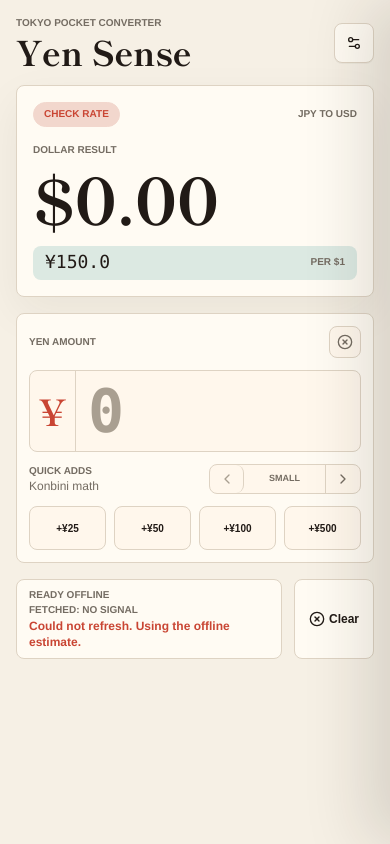
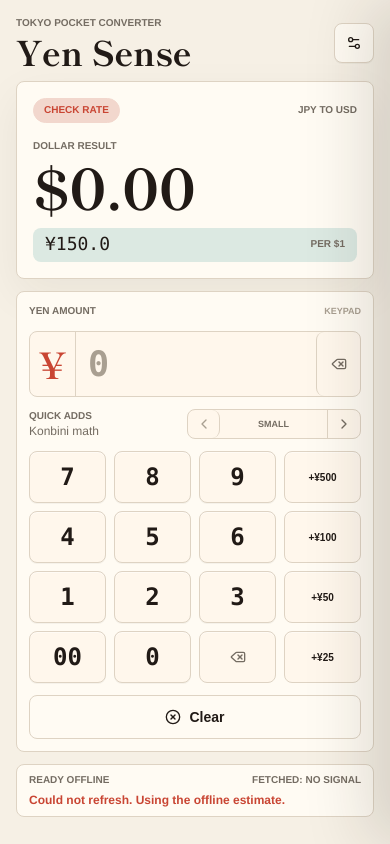
Before and after one commit to gjohnsx/nextjs-pwa-template, a Next.js app: page / in a window 390 px wide. Built offline with nearby package versions, Linux system fonts and the light colour scheme; no server answers; a web font is replaced by a local one.

Commit message:
Make yen entry calculator-style

```diff
--- a/components/yensense/yen-sense-app.tsx
+++ b/components/yensense/yen-sense-app.tsx
@@ -1,13 +1,9 @@
 "use client";
 
 import {
-  type MouseEvent as ReactMouseEvent,
-  type PointerEvent as ReactPointerEvent,
-  type TouchEvent as ReactTouchEvent,
   useCallback,
   useEffect,
   useMemo,
-  useRef,
   useState,
 } from "react";
 import {
@@ -17,6 +13,7 @@ import {
   ChevronRight,
   ChevronsRight,
   CircleX,
+  Delete,
   RefreshCw,
   RotateCcw,
   Settings2,
@@ -67,6 +64,16 @@ const STATUS_LABELS: Record<RateStatus, string> = {
   error: "Check rate",
 };
 
+const DIGIT_LIMIT = 9;
+const MAX_YEN_AMOUNT = 10 ** DIGIT_LIMIT - 1;
+
+const KEYPAD_ROWS = [
+  ["7", "8", "9", 500],
+  ["4", "5", "6", 100],
+  ["1", "2", "3", 50],
+  ["00", "0", "backspace", 25],
+] as const;
+
 function formatRateStatus({
   isManual,
   status,
@@ -96,6 +103,28 @@ function formatMetaDate(value: number | null) {
 
 function registerAppShell() {
   if (!("serviceWorker" in navigator)) {
+    return;
+  }
+
+  if (process.env.NODE_ENV !== "production") {
+    navigator.serviceWorker
+      .getRegistrations()
+      .then((registrations) =>
+        Promise.all(
+          registrations.map((registration) => registration.unregister()),
+        ),
+      )
+      .catch(() => {});
+
+    if ("caches" in window) {
+      caches
+        .keys()
+        .then((cacheNames) =>
+          Promise.all(cacheNames.map((cacheName) => caches.delete(cacheName))),
+        )
+        .catch(() => {});
+    }
+
     return;
   }
 
@@ -142,6 +171,16 @@ function ZineButton({
     >
       {children}
     </button>
+  );
+}
+
+function isEditableTarget(target: EventTarget | null) {
+  if (!(target instanceof HTMLElement)) {
+    return false;
+  }
+
+  return Boolean(
+    target.closest("input, textarea, select, [contenteditable='true']"),
   );
 }
 
@@ -473,14 +512,10 @@ function PracticePanel({
 }
 
 export function YenSenseApp() {
-  const inputRef = useRef<HTMLInputElement>(null);
-  const ignoreClickUntilRef = useRef(0);
-  const touchActionLockRef = useRef(0);
   const [yenInput, setYenInput] = useState("");
   const [drawerOpen, setDrawerOpen] = useState(false);
   const [drawerView, setDrawerView] = useState<DrawerView>("practice");
   const [quickSetIndex, setQuickSetIndex] = useState(0);
-  const [keyboardMode, setKeyboardMode] = useState(false);
   const rate = useYenRate();
   const yenAmount = parseYenInput(yenInput);
   const usdAmount = convertYenToUsd(yenAmount, rate.effectiveRate.yenPerUsd);
@@ -492,27 +527,50 @@ export function YenSenseApp() {
 
   useEffect(() => {
     registerAppShell();
-    window.setTimeout(() => inputRef.current?.focus(), 200);
   }, []);
 
-  useEffect(() => {
-    const viewport = window.visualViewport;
-    if (!viewport) {
-      return;
-    }
+  const appendYenDigits = useCallback((digits: string) => {
+    setYenInput((currentValue) => {
+      const currentDigits = currentValue.replace(/\D/g, "");
+      const nextDigits = `${currentDigits}${digits}`
+        .replace(/^0+(?=\d)/, "")
+        .slice(0, DIGIT_LIMIT);
+      const nextAmount = Number.parseInt(nextDigits, 10) || 0;
 
-    const syncKeyboardMode = () => {
-      setKeyboardMode(viewport.height < window.innerHeight * 0.78);
-    };
+      return formatYenInput(nextAmount);
+    });
+  }, []);
 
-    syncKeyboardMode();
-    viewport.addEventListener("resize", syncKeyboardMode);
-    viewport.addEventListener("scroll", syncKeyboardMode);
+  const backspaceYen = useCallback(() => {
+    setYenInput((currentValue) => {
+      const nextDigits = currentValue.replace(/\D/g, "").slice(0, -1);
+      const nextAmount = Number.parseInt(nextDigits, 10) || 0;
 
-    return () => {
-      viewport.removeEventListener("resize", syncKeyboardMode);
-      viewport.removeEventListener("scroll", syncKeyboardMode);
-    };
+      return formatYenInput(nextAmount);
+    });
+  }, []);
+
+  const addYen = useCallback((amount: number) => {
+    setYenInput((currentValue) => {
+      const nextValue = Math.min(
+        parseYenInput(currentValue) + amount,
+        MAX_YEN_AMOUNT,
+      );
+      return formatYenInput(nextValue);
+    });
+  }, []);
+
+  const clearYen = useCallback(() => {
+    setYenInput("");
+  }, []);
+
+  const stepQuickSet = useCallback((direction: -1 | 1) => {
+    setQuickSetIndex((currentIndex) =>
+      Math.min(
+        QUICK_AMOUNT_SETS.length - 1,
+        Math.max(0, currentIndex + direction),
+      ),
+    );
   }, []);
 
   useEffect(() => {
@@ -520,11 +578,38 @@ export function YenSenseApp() {
       if (event.key === "Escape") {
         setDrawerOpen(false);
       }
+
+      if (
+        drawerOpen ||
+        event.altKey ||
+        event.ctrlKey ||
+        event.metaKey ||
+        isEditableTarget(event.target)
+      ) {
+        return;
+      }
+
+      if (/^\d$/.test(event.key)) {
+        event.preventDefault();
+        appendYenDigits(event.key);
+        return;
+      }
+
+      if (event.key === "Backspace") {
+        event.preventDefault();
+        backspaceYen();
+        return;
+      }
+
+      if (event.key === "Delete") {
+        event.preventDefault();
+        clearYen();
+      }
     };
 
     window.addEventListener("keydown", handleKeyDown);
     return () => window.removeEventListener("keydown", handleKeyDown);
-  }, []);
+  }, [appendYenDigits, backspaceYen, clearYen, drawerOpen]);
 
   useEffect(() => {
     let startX = 0;
@@ -582,74 +667,10 @@ export function YenSenseApp() {
     };
   }, [drawerOpen]);
 
-  const addYen = useCallback((amount: number) => {
-    setYenInput((currentValue) => {
-      const nextValue = parseYenInput(currentValue) + amount;
-      return formatYenInput(nextValue);
-    });
-  }, []);
-
-  const clearYen = useCallback(() => {
-    setYenInput("");
-  }, []);
-
-  const focusYenInput = useCallback(() => {
-    inputRef.current?.focus({ preventScroll: true });
-  }, []);
-
-  const runActionWithoutMovingFocus = useCallback(
-    (action: () => void) => {
-      action();
-      focusYenInput();
-      window.requestAnimationFrame(focusYenInput);
-    },
-    [focusYenInput],
-  );
-
-  const runPreservingInputFocus = useCallback(
-    (
-      event:
-        | ReactMouseEvent<HTMLButtonElement>
-        | ReactPointerEvent<HTMLButtonElement>
-        | ReactTouchEvent<HTMLButtonElement>,
-      action: () => void,
-    ) => {
-      event.preventDefault();
-      event.stopPropagation();
-      const now = Date.now();
-      if (now < touchActionLockRef.current) {
-        return;
-      }
-      touchActionLockRef.current = now + 80;
-      ignoreClickUntilRef.current = Date.now() + 500;
-      runActionWithoutMovingFocus(action);
-    },
-    [runActionWithoutMovingFocus],
-  );
-
-  const runFallbackClick = useCallback(
-    (
-      event: ReactMouseEvent<HTMLButtonElement>,
-      action: () => void,
-    ) => {
-      event.preventDefault();
-      event.stopPropagation();
-      if (Date.now() < ignoreClickUntilRef.current) {
-        return;
-      }
-      runActionWithoutMovingFocus(action);
-    },
-    [runActionWithoutMovingFocus],
-  );
-
   return (
     <main className="relative min-h-dvh overflow-x-hidden bg-[var(--paper)] text-[var(--ink)]">
       <section className="mx-auto flex min-h-dvh w-full max-w-[540px] flex-col px-4 py-4 sm:px-6 sm:py-6">
-        <div
-          className={`grid flex-1 content-start gap-4 ${
-            keyboardMode ? "gap-3" : "sm:gap-5"
-          }`}
-        >
+        <div className="grid flex-1 content-start gap-3 sm:gap-4">
           <header className="flex items-center justify-between gap-3">
             <div className="min-w-0">
               <p className="zine-meta text-[10px] text-[var(--muted-ink)]">
@@ -685,9 +706,7 @@ export function YenSenseApp() {
               </p>
               <output
                 aria-live="polite"
-                className={`mt-2 block break-words font-serif font-extrabold leading-none text-[var(--ink)] ${
-                  keyboardMode ? "text-5xl" : "text-[64px] sm:text-[92px]"
-                }`}
+                className="mt-2 block break-words font-serif text-[56px] font-extrabold leading-[0.9] text-[var(--ink)] sm:text-[76px]"
               >
                 {formatUsd(usdAmount)}
               </output>
@@ -704,55 +723,36 @@ export function YenSenseApp() {
 
           <section className="grid gap-3 rounded-[8px] border border-[var(--line)] bg-[var(--panel)] p-3">
             <div className="flex items-center justify-between gap-2">
-              <label
-                htmlFor="yen-input"
-                className="zine-meta text-[10px] text-[var(--muted-ink)]"
-              >
+              <p className="zine-meta text-[10px] text-[var(--muted-ink)]">
                 Yen amount
-              </label>
-              <button
-                type="button"
-                aria-label="Clear yen amount"
-                title="Clear yen amount"
-                tabIndex={-1}
-                onMouseDown={(event) =>
-                  runPreservingInputFocus(event, clearYen)
-                }
-                onPointerDownCapture={(event) =>
-                  runPreservingInputFocus(event, clearYen)
-                }
-                onTouchStart={(event) =>
-                  runPreservingInputFocus(event, clearYen)
-                }
-                onClick={(event) => runFallbackClick(event, clearYen)}
-                className={`grid size-8 place-items-center rounded-[8px] border border-[var(--line)] bg-[var(--field)] text-[var(--muted-ink)] transition-colors hover:border-[var(--accent-pop)] hover:text-[var(--accent-pop)] ${
-                  keyboardMode ? "" : "sm:hidden"
-                }`}
-              >
-                <CircleX className="size-4" />
-              </button>
+              </p>
+              <span className="zine-meta text-[9px] text-[var(--faint-ink)]">
+                keypad
+              </span>
             </div>
 
-            <div className="grid grid-cols-[46px_1fr] overflow-hidden rounded-[8px] border border-[var(--line)] bg-[var(--field)]">
+            <div className="grid grid-cols-[46px_minmax(0,1fr)_44px] overflow-hidden rounded-[8px] border border-[var(--line)] bg-[var(--field)]">
               <span className="grid place-items-center border-r border-[var(--line)] font-serif text-4xl font-bold text-[var(--accent-pop)]">
                 ¥
               </span>
-              <input
-                ref={inputRef}
-                id="yen-input"
-                value={yenInput}
-                onChange={(event) => {
-                  const yen = parseYenInput(event.target.value);
-                  setYenInput(formatYenInput(yen));
-                }}
-                inputMode="numeric"
-                autoComplete="off"
-                autoCorrect="off"
-                placeholder="0"
-                className={`min-w-0 bg-transparent px-3 font-mono font-bold leading-none text-[var(--ink)] outline-none placeholder:text-[var(--faint-ink)] ${
-                  keyboardMode ? "h-16 text-5xl" : "h-20 text-6xl sm:text-7xl"
+              <output
+                id="yen-display"
+                aria-live="polite"
+                className={`flex h-16 min-w-0 items-center overflow-hidden px-3 font-mono text-[clamp(2rem,9vw,46px)] font-bold leading-none ${
+                  yenInput ? "text-[var(--ink)]" : "text-[var(--faint-ink)]"
                 }`}
-              />
+              >
+                {yenInput || "0"}
+              </output>
+              <button
+                type="button"
+                aria-label="Backspace yen amount"
+                title="Backspace"
+                onClick={backspaceYen}
+                className="grid place-items-center border-l border-[var(--line)] text-[var(--muted-ink)] transition-colors hover:bg-[var(--sage)] hover:text-[var(--ink)]"
+              >
+                <Delete className="size-4" />
+              </button>
             </div>
 
             <div className="grid grid-cols-[1fr_auto] gap-2">
@@ -764,41 +764,13 @@ export function YenSenseApp() {
                   {quickSet.note}
                 </p>
               </div>
-              <div className="grid grid-cols-[34px_82px_34px] overflow-hidden rounded-[8px] border border-[var(--line)] bg-[var(--field)]">
+              <div className="grid grid-cols-[32px_108px_32px] overflow-hidden rounded-[8px] border border-[var(--line)] bg-[var(--field)]">
                 <button
                   type="button"
                   aria-label="Use smaller quick amounts"
                   title="Smaller amounts"
                   disabled={quickSetIndex === 0}
-                  tabIndex={-1}
-                  onMouseDown={(event) =>
-                    runPreservingInputFocus(event, () =>
-                      setQuickSetIndex((currentIndex) =>
-                        Math.max(0, currentIndex - 1),
-                      ),
-                    )
-                  }
-                  onPointerDownCapture={(event) =>
-                    runPreservingInputFocus(event, () =>
-                      setQuickSetIndex((currentIndex) =>
-                        Math.max(0, currentIndex - 1),
-                      ),
-                    )
-                  }
-                  onTouchStart={(event) =>
-                    runPreservingInputFocus(event, () =>
-                      setQuickSetIndex((currentIndex) =>
-                        Math.max(0, currentIndex - 1),
-                      ),
-                    )
-                  }
-                  onClick={(event) =>
-                    runFallbackClick(event, () =>
-                      setQuickSetIndex((currentIndex) =>
-                        Math.max(0, currentIndex - 1),
-                      ),
-                    )
-                  }
+                  onClick={() => stepQuickSet(-1)}
                   className="grid place-items-center border-r border-[var(--line)] text-[var(--muted-ink)] transition-colors hover:bg-[var(--sage)] hover:text-[var(--ink)] disabled:text-[var(--faint-ink)]"
                 >
                   <ChevronLeft className="size-4" />
@@ -811,35 +783,7 @@ export function YenSenseApp() {
                   aria-label="Use larger quick amounts"
                   title="Larger amounts"
                   disabled={quickSetIndex === QUICK_AMOUNT_SETS.length - 1}
-                  tabIndex={-1}
-                  onMouseDown={(event) =>
-                    runPreservingInputFocus(event, () =>
-                      setQuickSetIndex((currentIndex) =>
-                        Math.min(QUICK_AMOUNT_SETS.length - 1, currentIndex + 1),
-                      ),
-                    )
-                  }
-                  onPointerDownCapture={(event) =>
-                    runPreservingInputFocus(event, () =>
-                      setQuickSetIndex((currentIndex) =>
-                        Math.min(QUICK_AMOUNT_SETS.length - 1, currentIndex + 1),
-                      ),
-                    )
-                  }
-                  onTouchStart={(event) =>
-                    runPreservingInputFocus(event, () =>
-                      setQuickSetIndex((currentIndex) =>
-                        Math.min(QUICK_AMOUNT_SETS.length - 1, currentIndex + 1),
-                      ),
-                    )
-                  }
-                  onClick={(event) =>
-                    runFallbackClick(event, () =>
-                      setQuickSetIndex((currentIndex) =>
-                        Math.min(QUICK_AMOUNT_SETS.length - 1, currentIndex + 1),
-                      ),
-                    )
-                  }
+                  onClick={() => stepQuickSet(1)}
                   className="grid place-items-center text-[var(--muted-ink)] transition-colors hover:bg-[var(--sage)] hover:text-[var(--ink)] disabled:text-[var(--faint-ink)]"
                 >
                   <ChevronRight className="size-4" />
@@ -848,37 +792,62 @@ export function YenSenseApp() {
             </div>
 
             <div className="grid grid-cols-4 gap-2">
-              {quickSet.amounts.map((amount) => (
+              {KEYPAD_ROWS.map((row) =>
+                row.map((key) => {
+                  if (typeof key === "number") {
+                    return (
                       <button
                         type="button"
-                  key={amount}
-                  tabIndex={-1}
-                  onMouseDown={(event) =>
-                    runPreservingInputFocus(event, () => addYen(amount))
+                        key={`quick-${key}`}
+                        onClick={() => addYen(key)}
+                        className="zine-meta h-[52px] rounded-[8px] border border-[var(--line)] bg-[var(--field)] text-[10px] text-[var(--ink)] shadow-[inset_0_1px_0_rgba(255,255,255,0.5)] transition-colors hover:border-[var(--accent-pop)] hover:bg-[var(--accent-soft)] hover:text-[var(--accent-pop)]"
+                      >
+                        +¥{formatYen(key)}
+                      </button>
+                    );
                   }
-                  onPointerDownCapture={(event) =>
-                    runPreservingInputFocus(event, () => addYen(amount))
+
+                  if (key === "backspace") {
+                    return (
+                      <button
+                        type="button"
+                        key={key}
+                        aria-label="Backspace yen amount"
+                        title="Backspace"
+                        onClick={backspaceYen}
+                        className="grid h-[52px] place-items-center rounded-[8px] border border-[var(--line)] bg-[var(--field)] text-[var(--muted-ink)] shadow-[inset_0_1px_0_rgba(255,255,255,0.5)] transition-colors hover:border-[var(--ink)] hover:bg-[var(--sage)] hover:text-[var(--ink)]"
+                      >
+                        <Delete className="size-4" />
+                      </button>
+                    );
                   }
-                  onTouchStart={(event) =>
-                    runPreservingInputFocus(event, () => addYen(amount))
-                  }
-                  onClick={(event) =>
-                    runFallbackClick(event, () => addYen(amount))
-                  }
-                  className="zine-meta h-11 rounded-[8px] border border-[var(--line)] bg-[var(--field)] text-[10px] text-[var(--ink)] transition-colors hover:border-[var(--accent-pop)] hover:bg-[var(--accent-soft)] hover:text-[var(--accent-pop)]"
+
+                  return (
+                    <button
+                      type="button"
+                      key={key}
+                      onClick={() => appendYenDigits(key)}
+                      className="h-[52px] rounded-[8px] border border-[var(--line)] bg-[var(--field)] font-mono text-2xl font-bold leading-none text-[var(--ink)] shadow-[inset_0_1px_0_rgba(255,255,255,0.5),0_1px_0_rgba(33,26,22,0.04)] transition-colors hover:border-[var(--ink)] hover:bg-[var(--panel)]"
                     >
-                  +¥{formatYen(amount)}
+                      {key}
                     </button>
-              ))}
+                  );
+                }),
+              )}
             </div>
+
+            <button
+              type="button"
+              onClick={clearYen}
+              className="flex h-11 items-center justify-center gap-2 rounded-[8px] border border-[var(--line)] bg-[var(--panel)] text-sm font-bold text-[var(--ink)] transition-colors hover:border-[var(--accent-pop)] hover:text-[var(--accent-pop)]"
+            >
+              <CircleX className="size-4" />
+              Clear
+            </button>
           </section>
 
-          <footer
-            className={`grid grid-cols-[1fr_auto] items-stretch gap-3 ${
-              keyboardMode ? "hidden" : ""
-            }`}
-          >
-            <div className="rounded-[8px] border border-[var(--line)] bg-[var(--panel)] px-3 py-2">
+          <footer className="rounded-[8px] border border-[var(--line)] bg-[var(--panel)] px-3 py-2">
+            <div className="flex flex-wrap items-center justify-between gap-x-3 gap-y-1">
               <p className="zine-meta text-[10px] text-[var(--muted-ink)]">
                 {rate.status === "loading"
                   ? "Refreshing rate"
@@ -887,30 +856,12 @@ export function YenSenseApp() {
               <p className="zine-meta text-[10px] text-[var(--muted-ink)]">
                 FETCHED: {formatMetaDate(rate.effectiveRate.fetchedAt)}
               </p>
+            </div>
             {rate.errorMessage ? (
-                <p className="text-xs font-bold text-[var(--accent-pop)]">
+              <p className="mt-1 text-xs font-bold text-[var(--accent-pop)]">
                 {rate.errorMessage}
               </p>
             ) : null}
-            </div>
-            <button
-              type="button"
-              tabIndex={-1}
-              onMouseDown={(event) =>
-                runPreservingInputFocus(event, clearYen)
-              }
-              onPointerDownCapture={(event) =>
-                runPreservingInputFocus(event, clearYen)
-              }
-              onTouchStart={(event) =>
-                runPreservingInputFocus(event, clearYen)
-              }
-              onClick={(event) => runFallbackClick(event, clearYen)}
-              className="flex min-w-20 items-center justify-center gap-1 rounded-[8px] border border-[var(--line)] bg-[var(--panel)] px-3 text-xs font-bold text-[var(--ink)] transition-colors hover:border-[var(--accent-pop)] hover:text-[var(--accent-pop)]"
-            >
-              <CircleX className="size-4" />
-              Clear
-            </button>
           </footer>
         </div>
       </section>
```
Lines whose indentation alone changed are shown as unchanged.
